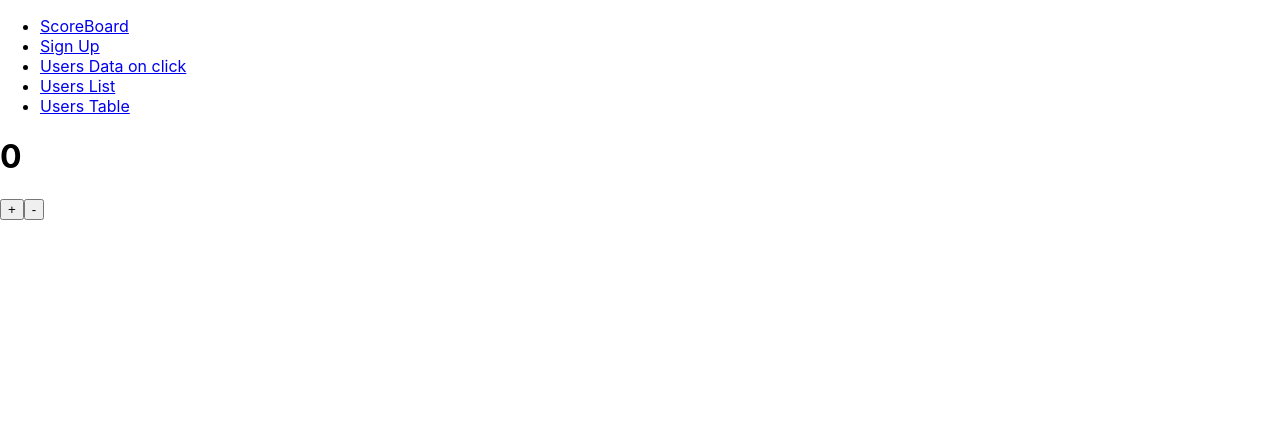
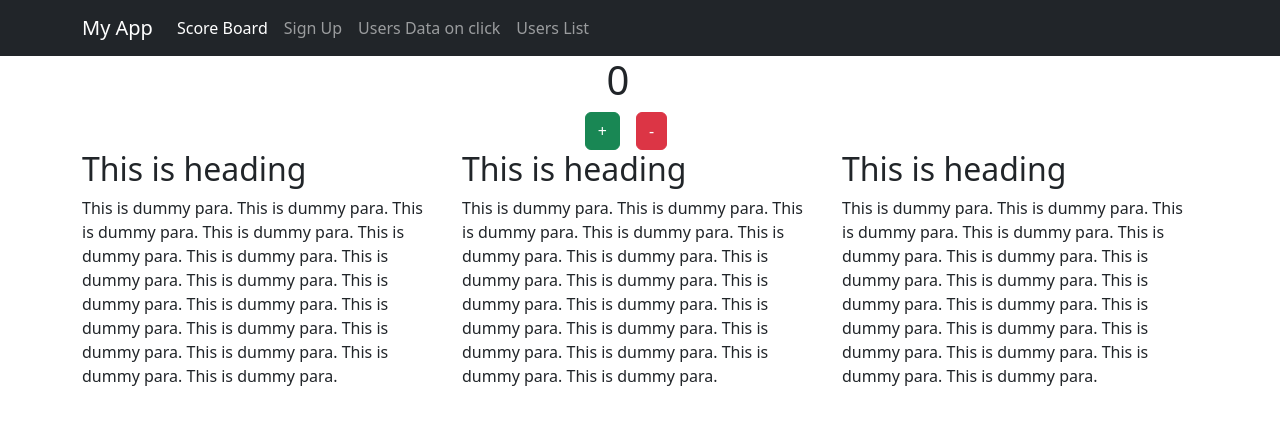
Before and after one commit to hariomchouhan/myreactapp, a React (Create React App) app: page / in a window 1280 px wide. Shown: the top 424 px of the page. Built offline with nearby package versions, Linux system fonts and the light colour scheme.

Commit message:
link Navbar with components and bootstrap

```diff
--- a/package.json
+++ b/package.json
@@ -7,8 +7,11 @@
     "@testing-library/react": "^13.4.0",
     "@testing-library/user-event": "^13.5.0",
     "axios": "^1.2.3",
+    "bootstrap": "^5.2.3",
     "react": "^18.2.0",
+    "react-bootstrap": "^2.7.0",
     "react-dom": "^18.2.0",
+    "react-router-bootstrap": "^0.26.2",
     "react-router-dom": "^6.7.0",
     "react-scripts": "5.0.1",
     "web-vitals": "^2.1.4"
--- a/src/App.js
+++ b/src/App.js
@@ -1,22 +1,20 @@
 import { BrowserRouter, Route, Routes } from "react-router-dom";
-import { Navbar } from "./components/Navbar";
+import { Navigationbar } from "./components/Navigationbar";
 import { RegistrationForm } from "./components/RegistrationForm";
 import { ScoreBoard } from "./components/ScoreBoard";
 import { UsersData } from "./components/UsersData";
 import { UsersList } from "./components/UsersList";
-import { UsersTable } from "./components/UsersTable";
 
 function App() {
   return (
     <>
     <BrowserRouter>
-      <Navbar></Navbar>
+    <Navigationbar></Navigationbar>
       <Routes>
         <Route path="/" element={<ScoreBoard/>}/>
         <Route path="/signup" element={<RegistrationForm/>}/>
         <Route path="/users-data" element={<UsersData/>}/>
         <Route path="/users-list" element={<UsersList/>}/>
-        <Route path="/users-table" element={<UsersTable/>}/>
       </Routes>
     </BrowserRouter>
     </>
--- a/src/components/Navbar.js
+++ /dev/null
@@ -1,39 +0,0 @@
-import { Component } from "react";
-import { Link } from "react-router-dom";
-
-export class Navbar extends Component {
-    render() {
-        return (
-            <>
-                <div>
-                    <ul>
-                        <li><Link to='/'>ScoreBoard</Link></li>
-                        <li><Link to='/signup'>Sign Up</Link><a href="/"></a></li>
-                        <li><Link to='/users-data'>Users Data on click</Link></li>
-                        <li><Link to='/users-list'>Users List</Link></li>
-                        <li><Link to='/users-table'>Users Table</Link></li>
-                    </ul>
-                </div>
-            </>
-        );
-    }
-}
-
-
-
-
-
-// export function Navbar() {
-//     return (
-//         <>
-//             <div>
-//                 <ul>
-//                     <li><a href="#">Home</a></li>
-//                     <li><a href="#">About</a></li>
-//                     <li><a href="#">Services</a></li>
-//                     <li><a href="#">Contact</a></li>
-//                 </ul>
-//             </div>
-//         </>
-//     )
-// }
--- /dev/null
+++ b/src/components/Navigationbar.js
@@ -0,0 +1,53 @@
+import { Component } from "react";
+import { Container, Nav, Navbar, NavbarBrand } from "react-bootstrap";
+import { LinkContainer } from "react-router-bootstrap";
+
+export class Navigationbar extends Component {
+    render() {
+        return (
+            <>
+                <Navbar bg="dark" variant="dark" expand="lg">
+                    <Container>
+                        <Navbar.Brand>My App</Navbar.Brand>
+                        <Navbar.Toggle aria-controls="basic-navbar-nav" />
+                        <Navbar.Collapse id="basic-navbar-nav">
+                            <Nav className="me-auto">
+                                <LinkContainer to='/'>
+                                    <Nav.Link>Score Board</Nav.Link>
+                                </LinkContainer>
+                                <LinkContainer to='/signup'>
+                                    <Nav.Link>Sign Up</Nav.Link>
+                                </LinkContainer>
+                                <LinkContainer to='users-data'>
+                                    <Nav.Link>Users Data on click</Nav.Link>
+                                </LinkContainer>
+                                <LinkContainer to='users-list'>
+                                    <Nav.Link>Users List</Nav.Link>
+                                </LinkContainer>
+                            </Nav>
+                        </Navbar.Collapse>
+                    </Container>
+                </Navbar>
+            </>
+        );
+    }
+}
+
+
+
+
+
+// export function Navbar() {
+//     return (
+//         <>
+//             <div>
+//                 <ul>
+//                     <li><a href="#">Home</a></li>
+//                     <li><a href="#">About</a></li>
+//                     <li><a href="#">Services</a></li>
+//                     <li><a href="#">Contact</a></li>
+//                 </ul>
+//             </div>
+//         </>
+//     )
+// }
--- a/src/components/ScoreBoard.js
+++ b/src/components/ScoreBoard.js
@@ -1,4 +1,5 @@
 import { useState } from "react";
+import { Col, Container, Row } from "react-bootstrap";
 
 export function ScoreBoard() {
     const [score, setScore]=useState(0);
@@ -10,9 +11,27 @@ export function ScoreBoard() {
     }
     return(
         <>
+            <Container className="mx-5 text-center">
             <h1>{score}</h1>
-            <input type="button" value="+" onClick={handlePlusClick} />
-            <input type="button" value="-" onClick={handleMinusClick} />
+            <input type="button" className="btn btn-success mx-3" value="+" onClick={handlePlusClick} />
+            <input type="button" className="btn btn-danger" value="-" onClick={handleMinusClick} />
+            </Container>
+            <Container>
+                <Row>
+                    <Col lg={4}>
+                        <h2>This is heading</h2>
+                        <p>This is dummy para. This is dummy para. This is dummy para. This is dummy para. This is dummy para. This is dummy para. This is dummy para. This is dummy para.  This is dummy para. This is dummy para. This is dummy para. This is dummy para. This is dummy para. This is dummy para. This is dummy para. This is dummy para. </p>
+                    </Col>
+                    <Col lg={4}>
+                        <h2>This is heading</h2>
+                        <p>This is dummy para. This is dummy para. This is dummy para. This is dummy para. This is dummy para. This is dummy para. This is dummy para. This is dummy para.  This is dummy para. This is dummy para. This is dummy para. This is dummy para. This is dummy para. This is dummy para. This is dummy para. This is dummy para. </p>
+                    </Col>
+                    <Col lg={4}>
+                        <h2>This is heading</h2>
+                        <p>This is dummy para. This is dummy para. This is dummy para. This is dummy para. This is dummy para. This is dummy para. This is dummy para. This is dummy para.  This is dummy para. This is dummy para. This is dummy para. This is dummy para. This is dummy para. This is dummy para. This is dummy para. This is dummy para. </p>
+                    </Col>
+                </Row>
+            </Container>
         </>
     );
 }
--- a/src/index.js
+++ b/src/index.js
@@ -3,6 +3,7 @@ import ReactDOM from 'react-dom/client';
 import './index.css';
 import App from './App';
 import reportWebVitals from './reportWebVitals';
+import 'bootstrap/dist/css/bootstrap.min.css';
 
 const root = ReactDOM.createRoot(document.getElementById('root'));
 root.render(
```
Also changed, not shown: 1 other file (tests, documents, lock files or other folders).
